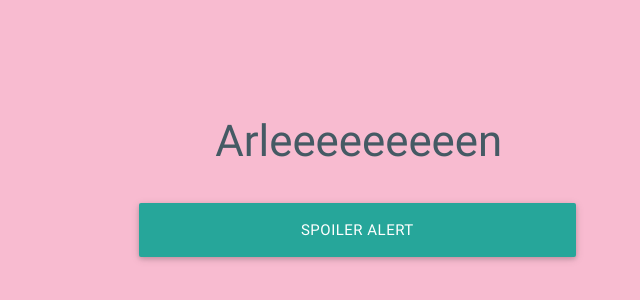
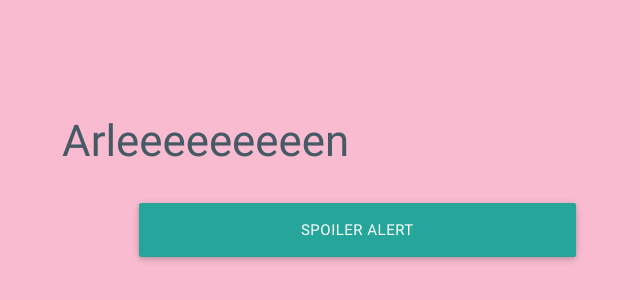
Before and after one commit to Atsukocacola/cantunsee, a plain HTML site: page index.html in a window 1280 px wide. Shown: the part 84-384 px from the top of the page, without its empty margins (283-923 px from the left). Drawn offline with nearby package versions, Linux system fonts and the light colour scheme.

Commit message:
Updated index

```diff
--- a/index.html
+++ b/index.html
@@ -27,10 +27,10 @@
     <body>
       <div class="container">
         <div class="row" style="margin-top: 20%">
-            <div class="col s4 offset-s4">
-                <h3>Arleeeeeeeeen</h3>
-            </div>
-        </div> <!-- row end-->
+          <div class="col s2 offset-s2">
+                <h3 style="text-align: center">Arleeeeeeeeen</h3>
+          </div>
+      </div> <!-- row end-->
 
         <div class="row">
             <div class="col s6 offset-s3">
```
